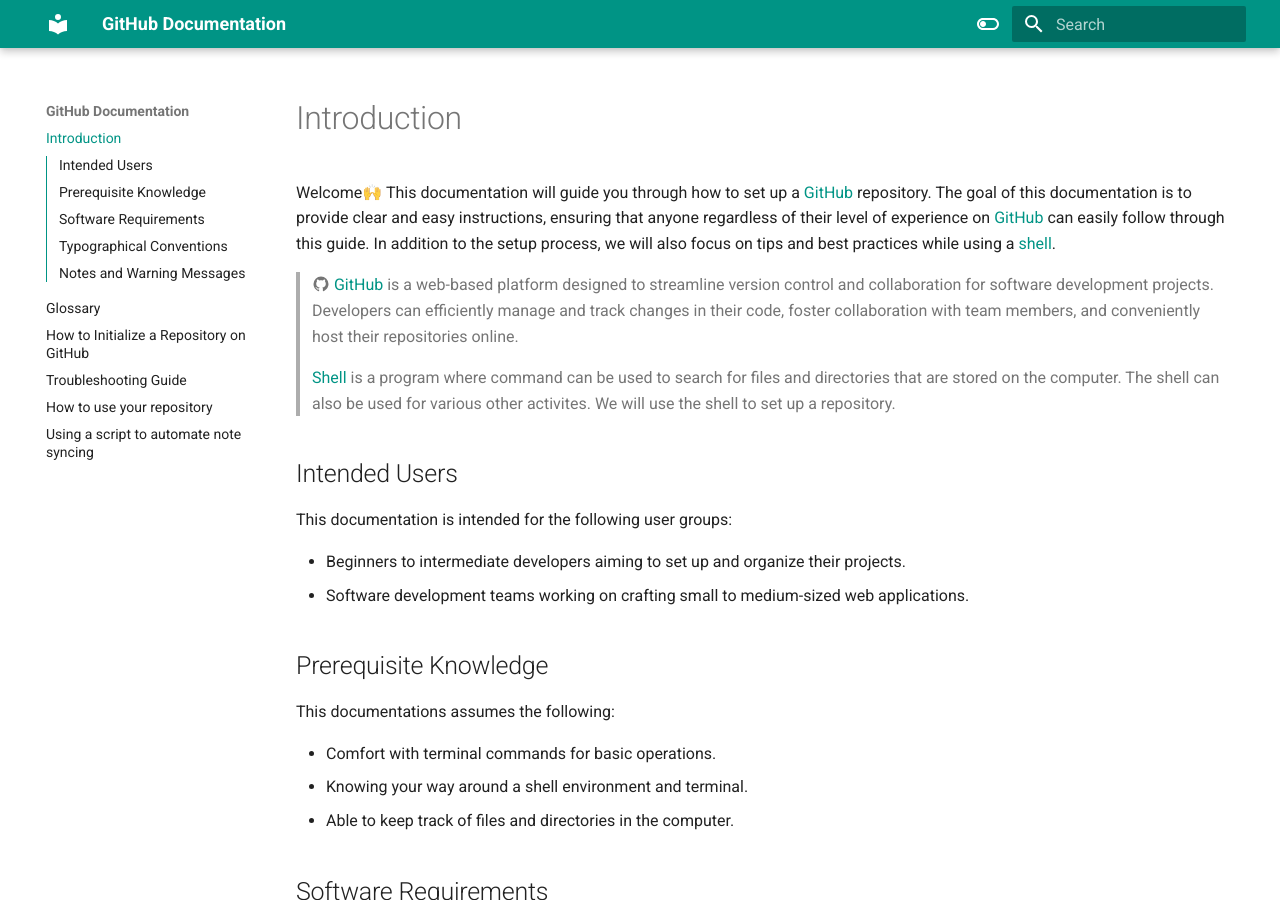
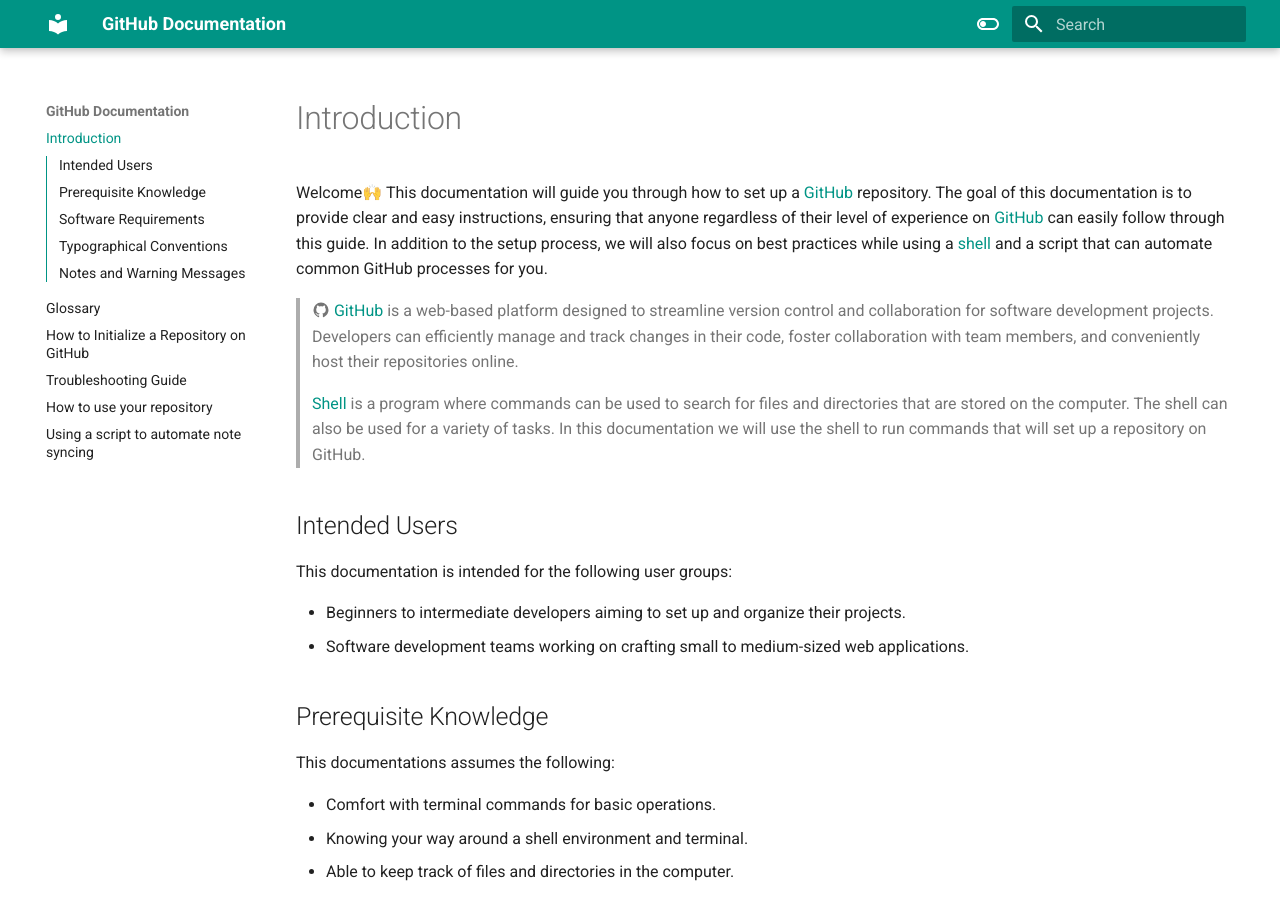
Before and after one commit to Vakiyama/comm-docs, an MkDocs documentation site: the page built from docs/index.md, in a window 1280 px wide and 900 px high. Built offline with MkDocs 1.6.1 and Material for MkDocs 9.7.7, drawn with Linux system fonts in a browser that asks for light colours; comment, search, counter and statistics services are not loaded.

Commit message:
made some changes to the intro

````diff
--- a/docs/index.md
+++ b/docs/index.md
@@ -1,12 +1,12 @@
 # Introduction
 
-Welcome🙌 This documentation will guide you through how to set up a [GitHub](https://github.com/) repository. The goal of this documentation is to provide clear and easy instructions, ensuring that anyone regardless of their level of experience on [GitHub](https://github.com/) can easily follow through this guide. In addition to the setup process, we will also focus on tips and best practices while using a [shell]().
+Welcome🙌 This documentation will guide you through how to set up a [GitHub](https://github.com/) repository. The goal of this documentation is to provide clear and easy instructions, ensuring that anyone regardless of their level of experience on [GitHub](https://github.com/) can easily follow through this guide. In addition to the setup process, we will also focus on best practices while using a [shell](./glossary.md) and a script that can automate common GitHub processes for you.
 
 > :material-github: [GitHub](https://github.com/) is a web-based platform designed to streamline version control and collaboration for software development projects.
 > Developers can efficiently manage and track changes in their code, foster collaboration with team members, and conveniently host their repositories online.
 
-> [Shell]() is a program where command can be used to search for files and directories that are stored on the computer. The shell can also be used for various other activites.
-> We will use the shell to set up a repository.
+> [Shell](./glossary.md) is a program where commands can be used to search for files and directories that are stored on the computer. The shell can also be used for a variety of tasks.
+> In this documentation we will use the shell to run commands that will set up a repository on GitHub.
 
 ## Intended Users
 
@@ -27,15 +27,18 @@
 
 - [Visual Studio Code](https://code.visualstudio.com/download) or any other code editor
 - [GitHub](https://github.com/) Account
-- A [Shell]() such as [git bash](https://git-scm.com/downloads) for Windows and Linux or alternatively [zsh]().
+- A [Shell](./glossary.md) such as [git bash](https://git-scm.com/downloads) for Windows and Linux or alternatively [zsh](https://ohmyz.sh/).
 
 ## Typographical Conventions
 
-- Some code blocks may have clickable links that will redirect to the [Troubleshooting](Troubleshoot) page.
+- Some code blocks may have clickable links that will redirect to the [Troubleshooting](./troubleshooting.md) page.
+
 ```
 git init
 ```
+
 - The success message will display when a command has **no output** in the shell, to help confirm there is no error.
+
 !!! success
 
 - Comments will contain terminology, each comment will contain the term with a Link to the glossary
@@ -46,21 +49,21 @@
 In this documentation, message blocks will be used to inform you of important information. These message blocks are ranked in decending order of importance.
 
 !!! danger
-    This is a danger message block.
+This is a danger message block.
 
     Make sure to pay close attention to the information provided here.
 
 !!! warning
-    This is a warning message block.
+This is a warning message block.
 
     Please take the necessary precautions based on the information provided.
 
 !!! info
-    This is an information message block.
+This is an information message block.
 
     Pay attention to the details provided here for additional information.
 
 !!! success
-    This is a success message block.
+This is a success message block.
 
     Celebrate
--- a/mkdocs.yml
+++ b/mkdocs.yml
@@ -45,7 +45,3 @@
   - pymdownx.emoji:
       emoji_index: !!python/name:material.extensions.emoji.twemoji
       emoji_generator: !!python/name:material.extensions.emoji.to_svg
-
-extra_javascript:
-  - https://unpkg.com/tablesort@5.3.0/dist/tablesort.min.js
-  - javascripts/tablesort.js
````
